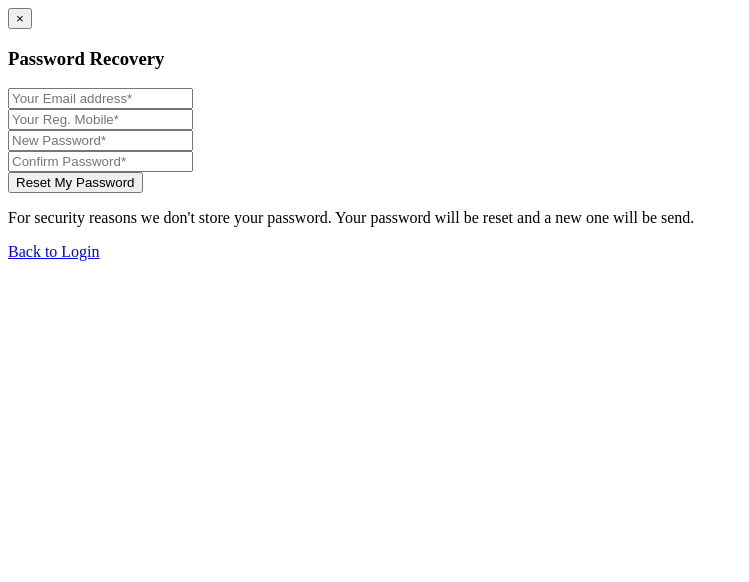
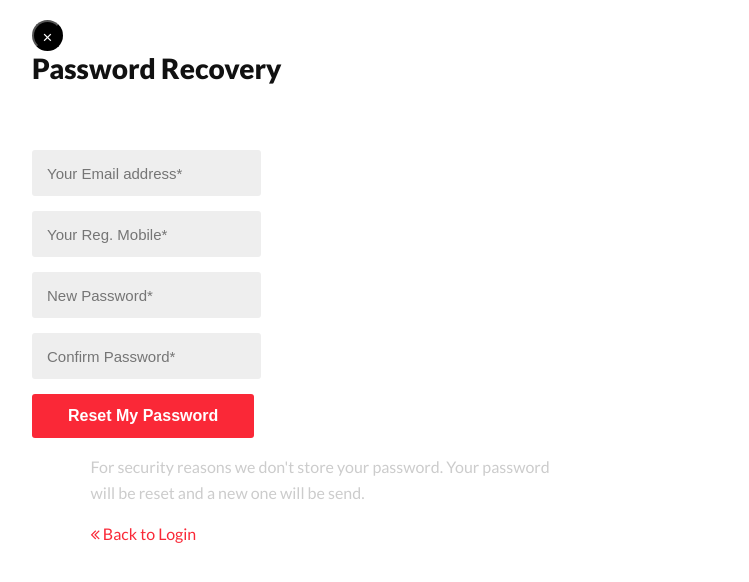
Before and after one commit to Team-SoftX/carRentalMS, a PHP site: page /CR/includes/forgotpassword.php in a window 1280 px wide. Shown: the top 582 px of the page, without its empty margins (0-749 px from the left). Run offline with PHP 8.4, Linux system fonts and the light colour scheme.

Commit message:
forgotpass

```diff
--- a/includes/forgotpassword.php
+++ b/includes/forgotpassword.php
@@ -38,6 +38,35 @@ return false;
 return true;
 }
 </script>
+<!DOCTYPE html>
+<html lang="en">
+<head>
+  <meta charset="UTF-8">
+  <meta http-equiv="X-UA-Compatible" content="IE=edge">
+  <meta name="viewport" content="width=device-width, initial-scale=1.0">
+  <title>Forgot Password</title>
+
+  <link rel="stylesheet" href="../assets/css/style.css" type="text/css">
+  <link rel="stylesheet" href="../assets/css/owl.carousel.css" type="text/css">
+  <link rel="stylesheet" href="../assets/css/owl.transitions.css" type="text/css">
+  <link href="../assets/css/slick.css" rel="stylesheet">
+  <link href="../assets/css/bootstrap-slider.min.css" rel="stylesheet">
+  <link href="../assets/css/font-awesome.min.css" rel="stylesheet">
+  <link rel="stylesheet" id="switcher-css" type="text/css" href="../assets/switcher/css/switcher.css" media="all" />
+  <link rel="alternate stylesheet" type="text/css" href="../assets/switcher/css/red.css" title="red" media="all" data-default-color="true" />
+  <link rel="alternate stylesheet" type="text/css" href="../assets/switcher/css/orange.css" title="orange" media="all" />
+  <link rel="alternate stylesheet" type="text/css" href="../assets/switcher/css/blue.css" title="blue" media="all" />
+  <link rel="alternate stylesheet" type="text/css" href="../assets/switcher/css/pink.css" title="pink" media="all" />
+  <link rel="alternate stylesheet" type="text/css" href="../assets/switcher/css/green.css" title="green" media="all" />
+  <link rel="alternate stylesheet" type="text/css" href="../assets/switcher/css/purple.css" title="purple" media="all" />
+  <link rel="apple-touch-icon-precomposed" sizes="144x144" href="assets/images/favicon-icon/apple-touch-icon-144-precomposed.png">
+  <link rel="apple-touch-icon-precomposed" sizes="114x114" href="assets/images/favicon-icon/apple-touch-icon-114-precomposed.html">
+  <link rel="apple-touch-icon-precomposed" sizes="72x72" href="assets/images/favicon-icon/apple-touch-icon-72-precomposed.png">
+  <link rel="apple-touch-icon-precomposed" href="assets/images/favicon-icon/apple-touch-icon-57-precomposed.png">
+  <link rel="shortcut icon" href="assets/images/favicon-icon/favicon.png">
+  <link href="https://fonts.googleapis.com/css?family=Lato:300,400,700,900" rel="stylesheet">
+</head>
+<body>
 <div class="modal fade" id="forgotpassword">
   <div class="modal-dialog" role="document">
     <div class="modal-content">
@@ -69,7 +98,7 @@ return true;
               </form>
               <div class="text-center">
                 <p class="gray_text">For security reasons we don't store your password. Your password will be reset and a new one will be send.</p>
-                <p><a href="#loginform" data-toggle="modal" data-dismiss="modal"><i class="fa fa-angle-double-left" aria-hidden="true"></i> Back to Login</a></p>
+                <p><a href="login.php" data-toggle="modal" data-dismiss="modal"><i class="fa fa-angle-double-left" aria-hidden="true"></i> Back to Login</a></p>
               </div>
             </div>
           </div>
@@ -78,3 +107,5 @@ return true;
     </div>
   </div>
 </div>
+</body>
+</html>
```
